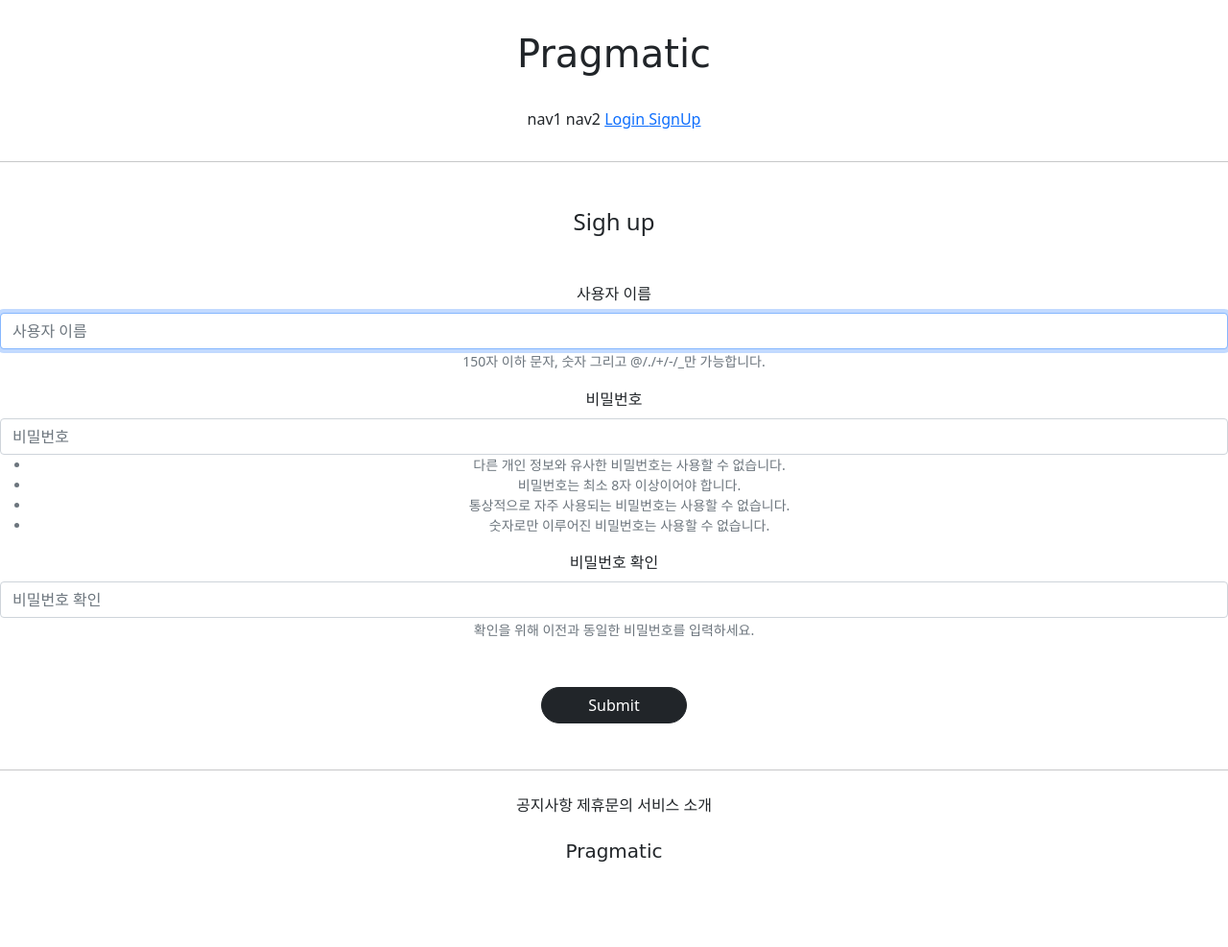
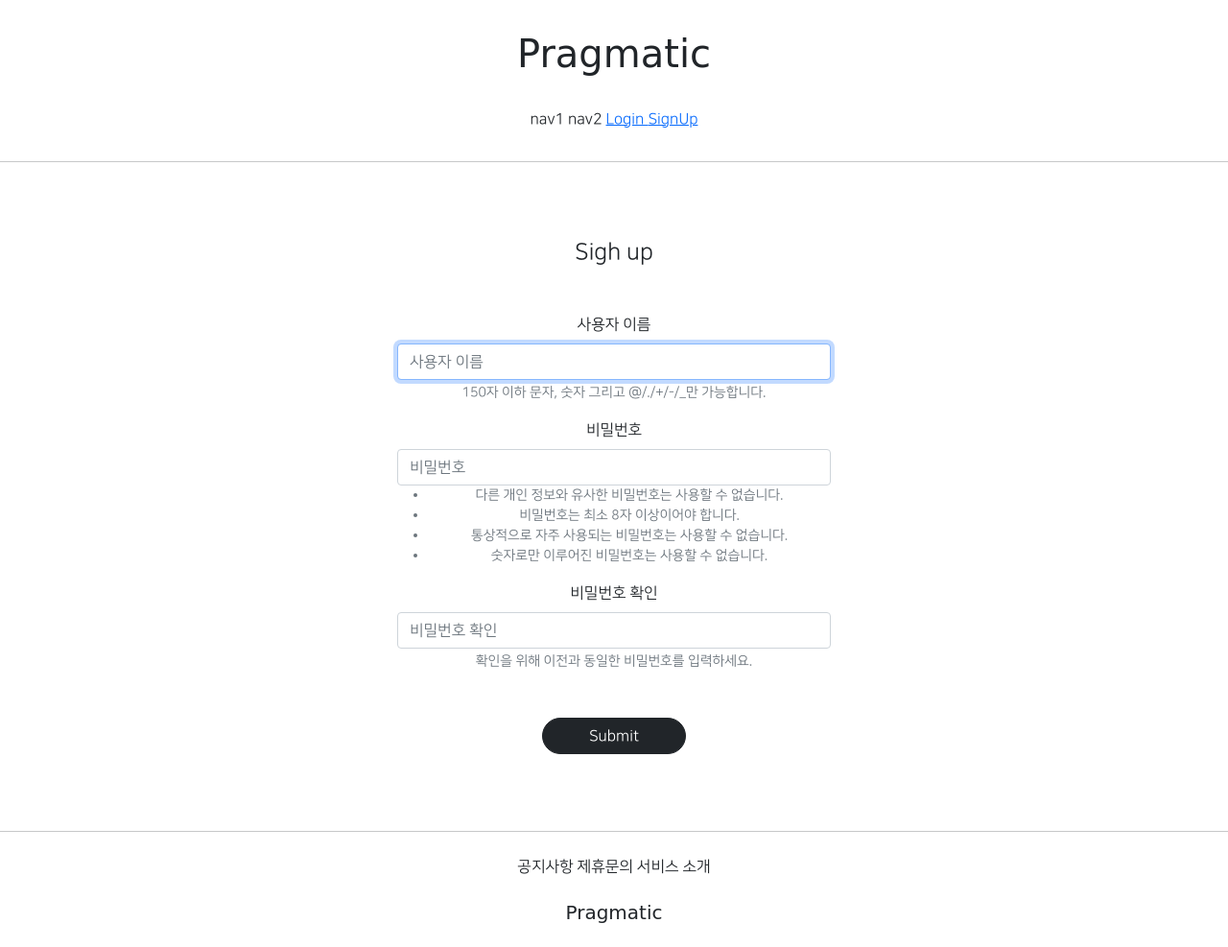
Before and after one commit to success899/test, a Django app: page /accounts/create/ in a window 1280 px wide. Shown: the whole page at 96% size. Before the commit the page ends 898 px from the top, so only its background shows below. Run offline with Django 3.2, Linux system fonts and the light colour scheme; parts of the project's set-up code (start-up, migrations or seed data) failed here and were passed over; some libraries are stand-ins or nearby versions.

Commit message:
210716 test commit 2

```diff
--- a/accountapp/templates/accountapp/create.html
+++ b/accountapp/templates/accountapp/create.html
@@ -3,7 +3,7 @@
 
 {% block content %}
 
-   <div class="text-center mx-500 m-auto">
+   <div class="text-center mw-500 m-auto">
         <div class="m-5">
             <H4>Sigh up</H4>
         </div>
--- a/accountapp/templates/accountapp/login.html
+++ b/accountapp/templates/accountapp/login.html
@@ -3,7 +3,7 @@
 
 {% block content %}
 
-   <div class="text-center mw_500 m-auto">
+   <div class="text-center mw-500 m-auto">
         <div class="m-5">
             <H4>Login</H4>
         </div>
--- a/static/base.css
+++ b/static/base.css
@@ -12,7 +12,7 @@
     margin-top: 1.5rem;
 }
 
-.mw_500{
+.mw-500{
     max-width: 500px;
     padding: 1rem 1.5rem;
 }
--- a/templates/base.html
+++ b/templates/base.html
@@ -3,7 +3,7 @@
 
 {% include 'head.html' %}
 
-<body>
+<body style="font-family: 'NanumSquareR'">
 
 {% include 'header.html' %}
 
--- a/templates/head.html
+++ b/templates/head.html
@@ -14,4 +14,27 @@
     {# DAFAULT CSS LINK #}
     <link rel="stylesheet" type="text/css" href="{% static 'base.css' %}">
 
+
+    <style>
+        @font-face {
+            font-family: 'NanumSquareR';
+            src: local('NanumSquareR'),
+            url("{% static 'fonts/NanumSquareR.otf' %}") format("opentype");
+        }
+        @font-face {
+            font-family: 'NanumSquareEB';
+            src: local('NanumSquareEB'),
+            url("{% static 'fonts/NanumSquareEB.otf' %}") format("opentype");
+        }
+        @font-face {
+            font-family: 'NanumSquareB';
+            src: local('NanumSquareB'),
+            url("{% static 'fonts/NanumSquareB.otf' %}") format("opentype");
+        }
+        @font-face {
+            font-family: 'NanumSquareL';
+            src: local('NanumSquareL'),
+            url("{% static 'fonts/NanumSquareL.otf' %}") format("opentype");
+        }
+    </style>
 </head>
```
Also changed, not shown: static/fonts/NanumSquareB.otf (added), static/fonts/NanumSquareEB.otf (added), static/fonts/NanumSquareL.otf (added), static/fonts/NanumSquareR.otf (added).
